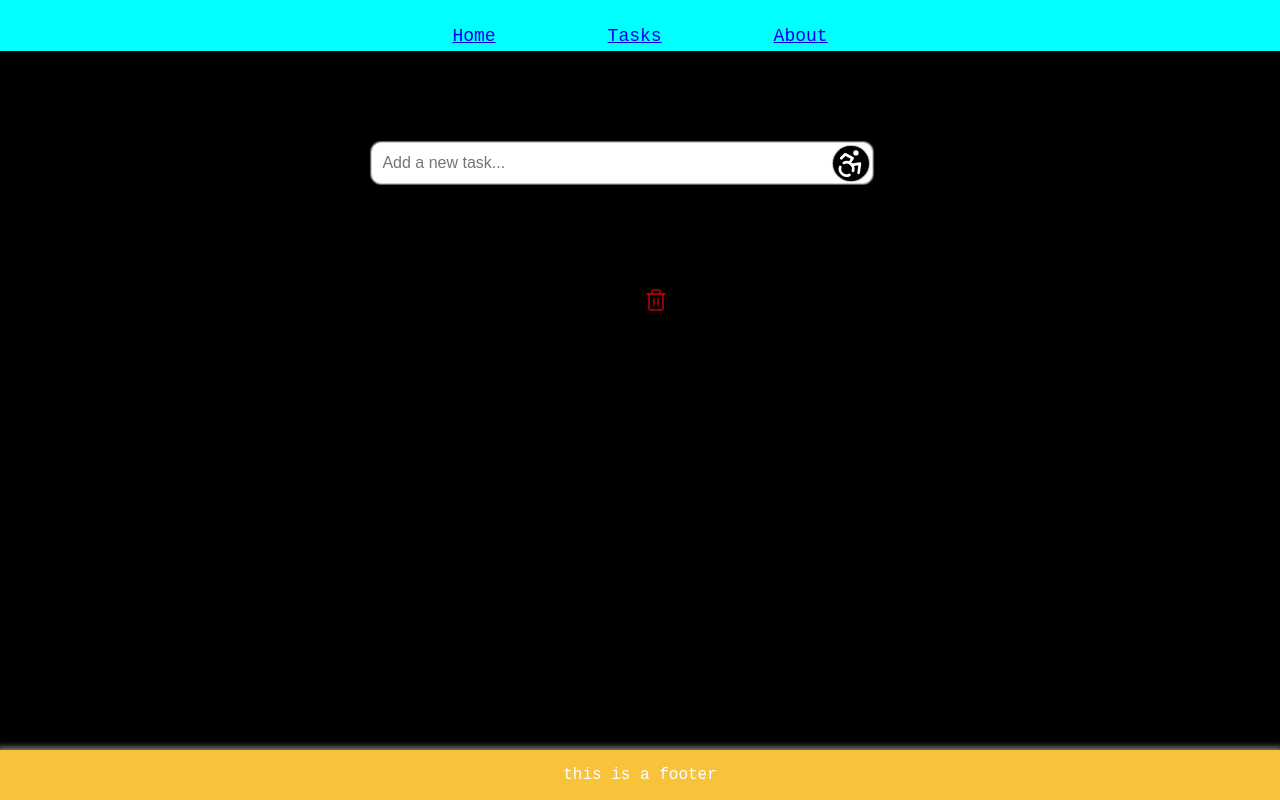
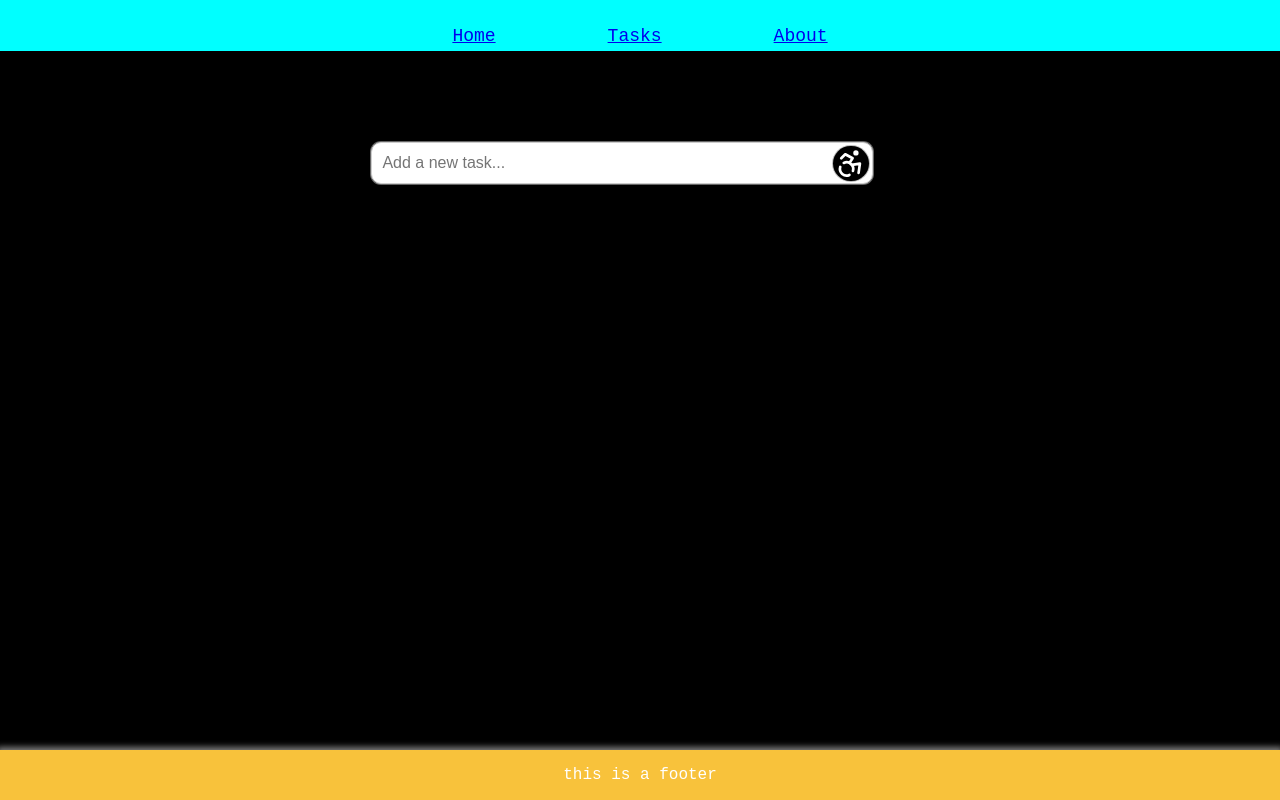
Before and after one commit to TRON1215/REACT, a React (Vite) app: page /tasks in a window 1280 px wide. Built offline with nearby package versions, Linux system fonts and the light colour scheme.

Commit message:
delete all

```diff
--- a/src/components/Tasks.css
+++ b/src/components/Tasks.css
@@ -83,6 +83,19 @@
     animation: spin 1.5s linear infinite;
 }
 
+.btn-clear{
+    background: linear-gradient(to right, #ff416dc5,#fffb2b);
+    border: 1px solid #ccc;
+    border-radius: 15px;
+    padding: 0 10px;
+    font-size: 15px;
+    font-weight: bold;
+    box-shadow: 0 0 0 1px #ffffff;
+    width: 24%;
+    height: 2rem;
+    cursor: pointer;
+}
+
 @keyframes spin {
     100%{
         transform: rotate(360deg);
@@ -103,6 +116,9 @@
     .todo-item{
         width: 21rem;
     }
+    .btn-clear{
+        width: 80%;
+    }
 }
 
 @media (max-width: 320px){
@@ -115,4 +131,5 @@
     .todo-item{
         width: 18rem;
     }
+
 }
--- a/src/components/Tasks.jsx
+++ b/src/components/Tasks.jsx
@@ -67,10 +67,11 @@ export const Tasks = () => {
 
     }
     const handleDeleteAll= async () =>{
+
         await wait(500);
-        const newTodos=[];
-        setTodos(newTodos);
-        localStorage.setItem('todos',JSON.stringify(newTodos))
+        if(window.confirm("Are U sure?"))
+        localStorage.removeItem('todos');
+        setTodos([]);
         success('all task deleted successfully')
     }
 
@@ -136,14 +137,9 @@ export const Tasks = () => {
             </div>
 
         </div>
-        <div className='todos-wrapper'>
-        <Trash2
-                        onClick={()=>handleDeleteAll()}
-                        className='trash-icon'
-                        // className={`trash-icon ${onClickCheck ? 'loading':null}`}
-
-                        />
-        </div>
+        {todo.length ? <button className='btn-clear' onClick={handleDeleteAll}>
+            clear all
+        </button>:null}
     </div>
 
   )
```
